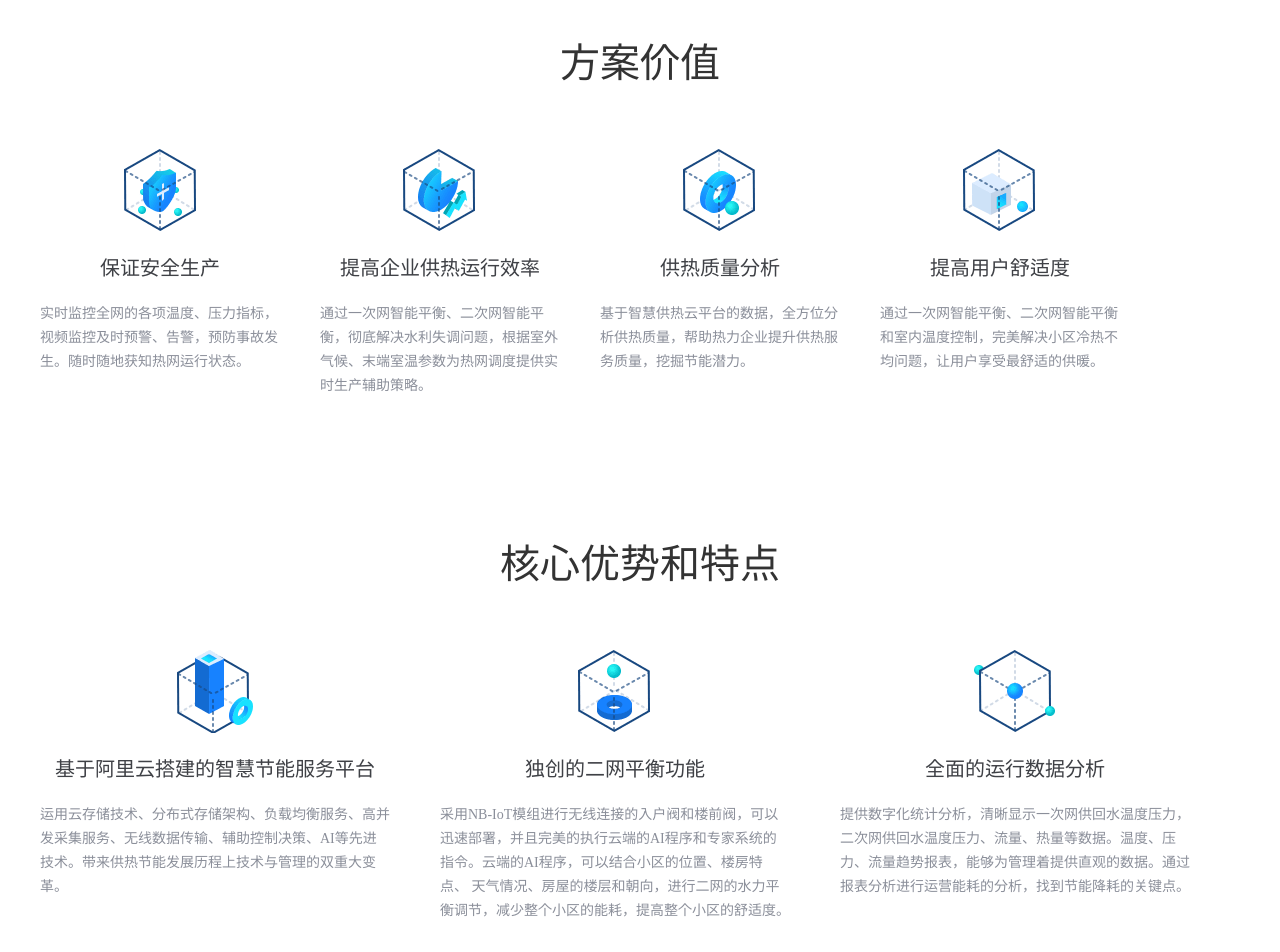
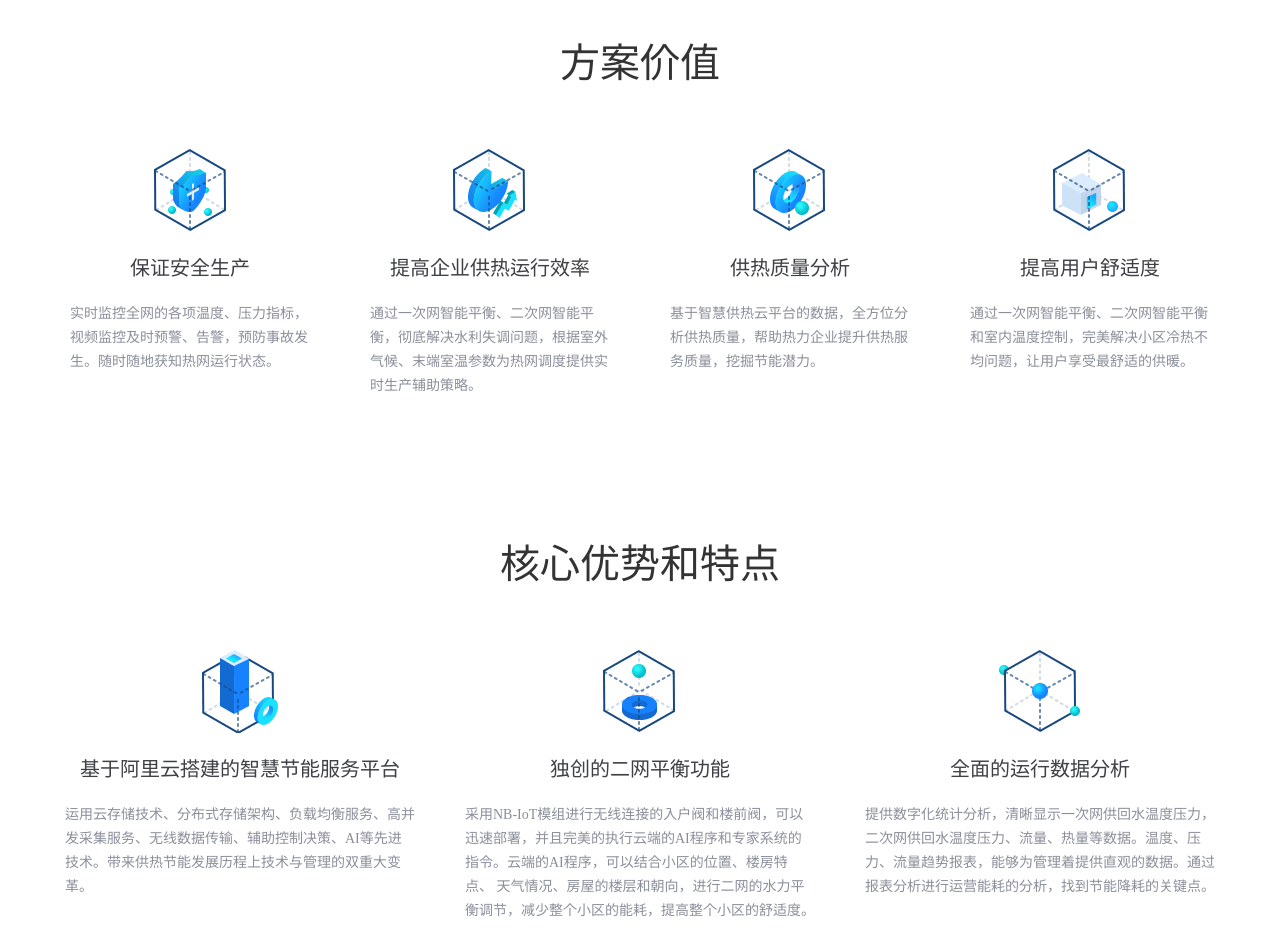
Before and after one commit to changhaojun/lanyuecloud, a plain HTML site: page page/solution.html in a window 1280 px wide. Shown: the part 920-1872 px from the top of the page. Drawn offline with Linux system fonts and the light colour scheme.

Commit message:
统一修改页面样式

```diff
--- a/css/about_us.css
+++ b/css/about_us.css
@@ -10,7 +10,7 @@ label,div,ol,ul,h1,h2,h3,h4,h5,h6,header,nav,article,footer,dl,dd,dt,tr,th,td{
 }
 
 body *{
-    font-family: 'microsoft yahei', Arial, Helvetica, sans-serif;
+    font-family:SourceHanSansCN-Medium, 'microsoft yahei', Arial, Helvetica, sans-serif;
 }
 body{
     background:rgba(255,255,255,1);
@@ -146,7 +146,6 @@ i,em{
     text-align: center;
     line-height: 150px;
     float: left;
-    cursor: pointer;
 }
 .cooperation ul li:hover{
     box-shadow:rgba(142,144,148,0.3) 0px 0px 12px  ;
@@ -189,7 +188,6 @@ i,em{
     height: 380px;
     background:rgba(245,248,255,1);
     padding-top: 64px;
-    cursor: pointer;
     text-align: center;
 
 }
@@ -264,6 +262,7 @@ i,em{
     text-align: center;
     line-height: 24px;
     color: #184880;
+    cursor: pointer;
 }
 .servers ul li .servers-net{
     font-size: 18px;
--- a/css/operation.css
+++ b/css/operation.css
@@ -10,7 +10,7 @@ label,div,ol,ul,h1,h2,h3,h4,h5,h6,header,nav,article,footer,dl,dd,dt,tr,th,td{
 }
 
 body *{
-    font-family: 'microsoft yahei', Arial, Helvetica, sans-serif;
+    font-family:SourceHanSansCN-Medium, 'microsoft yahei', Arial, Helvetica, sans-serif;
 }
 body{
     background:rgba(255,255,255,1);
@@ -98,7 +98,7 @@ i,em{
     display:inline-block;
     width:226px;
     height:56px;
-    background:rgba(24,72,128,1);
+    background:rgba(24,72,128,0.8);
     border:1px solid rgba(23,130,255,1);
     margin: 0 auto;
     margin-top: 40px;
@@ -109,7 +109,7 @@ i,em{
     cursor: pointer;
 }
 .top-banner div span:hover{
-    background:rgba(24,72,128,.8);
+    background:rgba(24,72,128,1);
 }
 .top-banner div a img{
     margin-bottom: 2px;
--- a/css/platform_summary.css
+++ b/css/platform_summary.css
@@ -10,7 +10,7 @@ label,div,ol,ul,h1,h2,h3,h4,h5,h6,header,nav,article,footer,dl,dd,dt,tr,th,td{
 }
 
 body *{
-    font-family: 'microsoft yahei', Arial, Helvetica, sans-serif;
+    font-family:SourceHanSansCN-Medium, 'microsoft yahei', Arial, Helvetica, sans-serif;
 }
 body{
     background:rgba(255,255,255,1);
@@ -97,7 +97,7 @@ i,em{
     display:inline-block;
     width:226px;
     height:56px;
-    background:rgba(23,130,255,1);
+    background:rgba(23,130,255,0.8);
     border:1px solid rgba(23,130,255,1);
     opacity:0.75;
     margin: 0 auto;
@@ -109,7 +109,7 @@ i,em{
     cursor: pointer;
 }
 .top-banner div span:hover{
-    background:rgba(23,130,255,0.8);
+    background:rgba(23,130,255,1);
 }
 /*summary*/
 .summary{
@@ -448,7 +448,6 @@ i,em{
     padding-top: 20px;
     margin-bottom: 20px;
     margin-right: 16px;
-    cursor: pointer;
 }
 .method-content .choice  ul li:hover{
     box-shadow:rgba(142,144,148,0.3) 0px 0px 12px  ;
--- a/css/solution.css
+++ b/css/solution.css
@@ -10,7 +10,7 @@ label,div,ol,ul,h1,h2,h3,h4,h5,h6,header,nav,article,footer,dl,dd,dt,tr,th,td{
 }
 
 body *{
-    font-family: 'microsoft yahei', Arial, Helvetica, sans-serif;
+    font-family: SourceHanSansCN-Medium,'microsoft yahei', Arial, Helvetica, sans-serif;
 }
 body{
     background:rgba(255,255,255,1);
@@ -97,7 +97,7 @@ i,em{
     display:inline-block;
     width:226px;
     height:56px;
-    background:rgba(23,130,255,1);
+    background:rgba(23,130,255,0.8);
     border:1px solid rgba(23,130,255,1);
     opacity:0.75;
     margin: 0 auto;
@@ -109,7 +109,7 @@ i,em{
     cursor: pointer;
 }
 .top-banner div span:hover{
-    background:rgba(23,130,255,0.8);
+    background:rgba(23,130,255,1);
 }
 /*introduce*/
 .introduce{
@@ -182,14 +182,9 @@ i,em{
     text-align: center;
     line-height:  290px;
     float: left;
-    margin: 0 20px;
+    margin: 0 30px;
 }
-.velues ul li:nth-child(1){
-    margin-left: 0px;
-}
-.velues ul li:nth-child(4){
-    margin-right: 0px;
-}
+
 .velues ul li div{
     height: 130px;
     width: 100%;
@@ -252,12 +247,6 @@ i,em{
     line-height:  320px;
     float: left;
     margin: 0 25px;
-}
-.core ul li:nth-child(1){
-    margin-left: 0px;
-}
-.core ul li:nth-child(4){
-    margin-right: 0px;
 }
 .core ul li div{
     height: 130px;
--- a/css/zoology.css
+++ b/css/zoology.css
@@ -10,7 +10,7 @@ label,div,ol,ul,h1,h2,h3,h4,h5,h6,header,nav,article,footer,dl,dd,dt,tr,th,td{
 }
 
 body *{
-    font-family: 'microsoft yahei', Arial, Helvetica, sans-serif;
+    font-family:SourceHanSansCN-Medium, 'microsoft yahei', Arial, Helvetica, sans-serif;
 }
 body{
     background:rgba(255,255,255,1);
@@ -92,7 +92,7 @@ i,em{
     display:inline-block;
     width:226px;
     height:56px;
-    background:rgba(23,130,255,1);
+    background:rgba(23,130,255,0.8);
     border:1px solid rgba(23,130,255,1);
     opacity:0.75;
     margin: 0 auto;
@@ -103,7 +103,7 @@ i,em{
     cursor: pointer;
 }
 .top-banner  span:hover{
-    background:rgba(23,130,255,.8);
+    background:rgba(23,130,255,1);
 }
 /*zoology*/
 .zoology-reason{
@@ -156,14 +156,9 @@ i,em{
     text-align: center;
     line-height: 264px;
     float: left;
-    margin: 0 20px;
+    margin: 0 30px;
 }
-.zoology-reason ul li:nth-child(1){
-    margin-left: 0px;
-}
-.zoology-reason ul li:nth-child(4){
-    margin-right: 0px;
-}
+
 .zoology-reason ul li div{
     height: 130px;
     width: 100%;
@@ -287,7 +282,6 @@ i,em{
     -moz-border-radius:3px;
     float: left;
     margin: 0 12px;
-    cursor: pointer;
 }
 
 .recruit ul li:nth-child(1){
```
